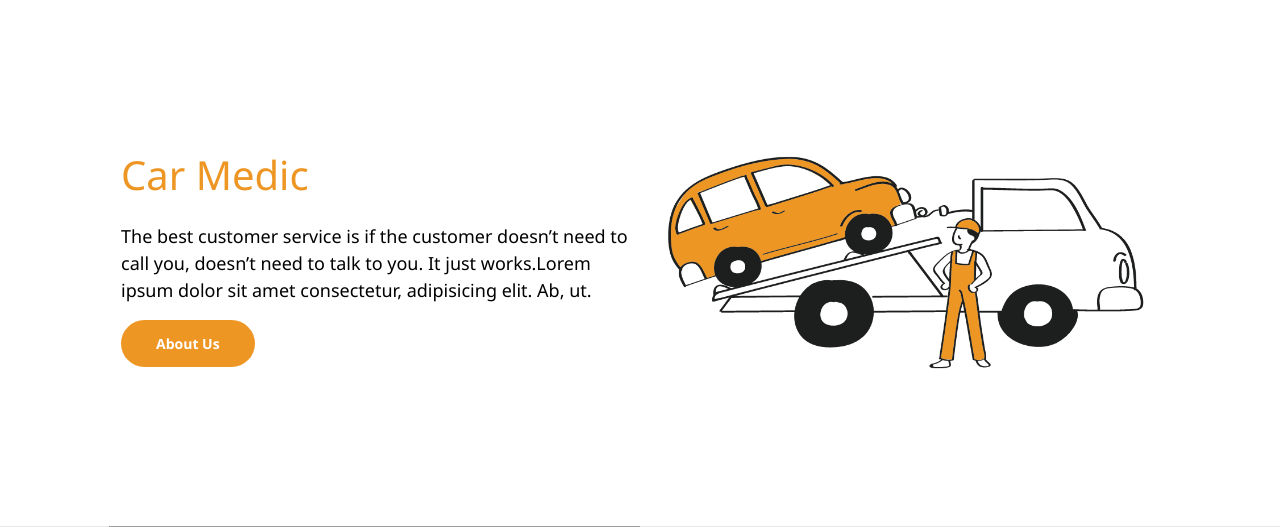
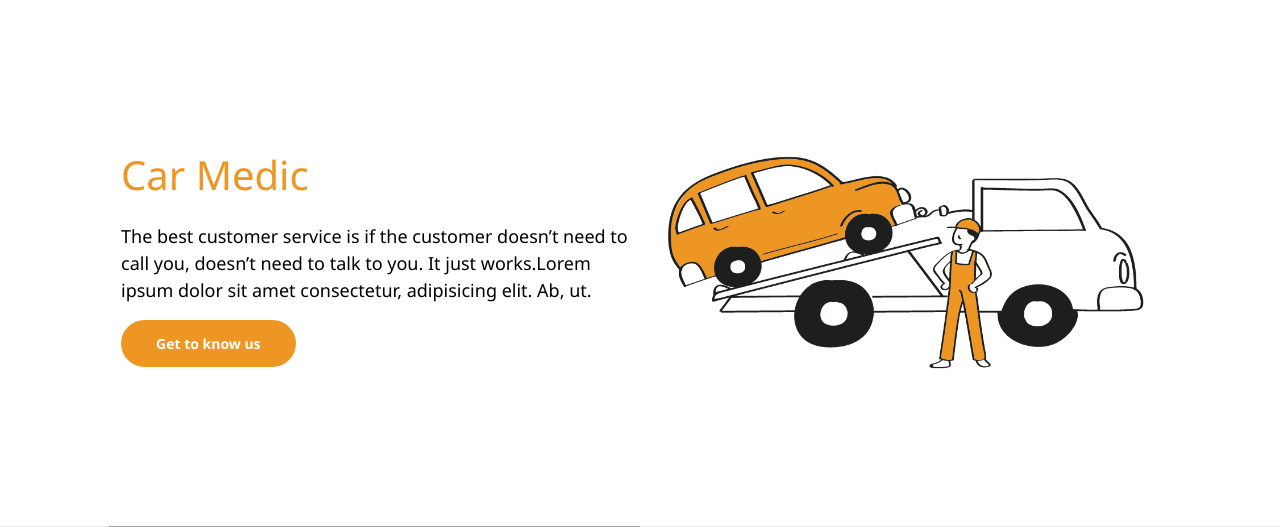
Before and after one commit to Mugengano18/redesigned-spork, a Django app: page / in a window 1280 px wide. Shown: the part 107-634 px from the top of the page. Run offline with Django 4.2, Linux system fonts and the light colour scheme; some libraries are stand-ins or nearby versions; grey boxes are pictures that could not be loaded.

Commit message:
corrected the links

```diff
--- a/car_med/templates/index.html
+++ b/car_med/templates/index.html
@@ -900,7 +900,7 @@ color:black;
                         The best customer service is if the customer doesn’t need to call you, doesn’t need to talk to
                         you. It just works.Lorem ipsum dolor sit amet consectetur, adipisicing elit. Ab, ut.
                     </p>
-                    <a class="button" href="{% url 'ret_info' %}">About Us</a>
+                    <a class="button" href="#About">Get to know us</a>
                 </div>
             </div>
             <div class="d-flex justify-content-end col-6">
--- a/car_med/templates/map.html
+++ b/car_med/templates/map.html
@@ -3,7 +3,7 @@
 <head>
 	<meta charset="utf-8">
 	<meta name="viewport" content="width=device-width, initial-scale=1">
-	<title>map</title>
+	<title>Location | CM</title>
 </head>
 <body>
 {{ map1|safe }}
```
